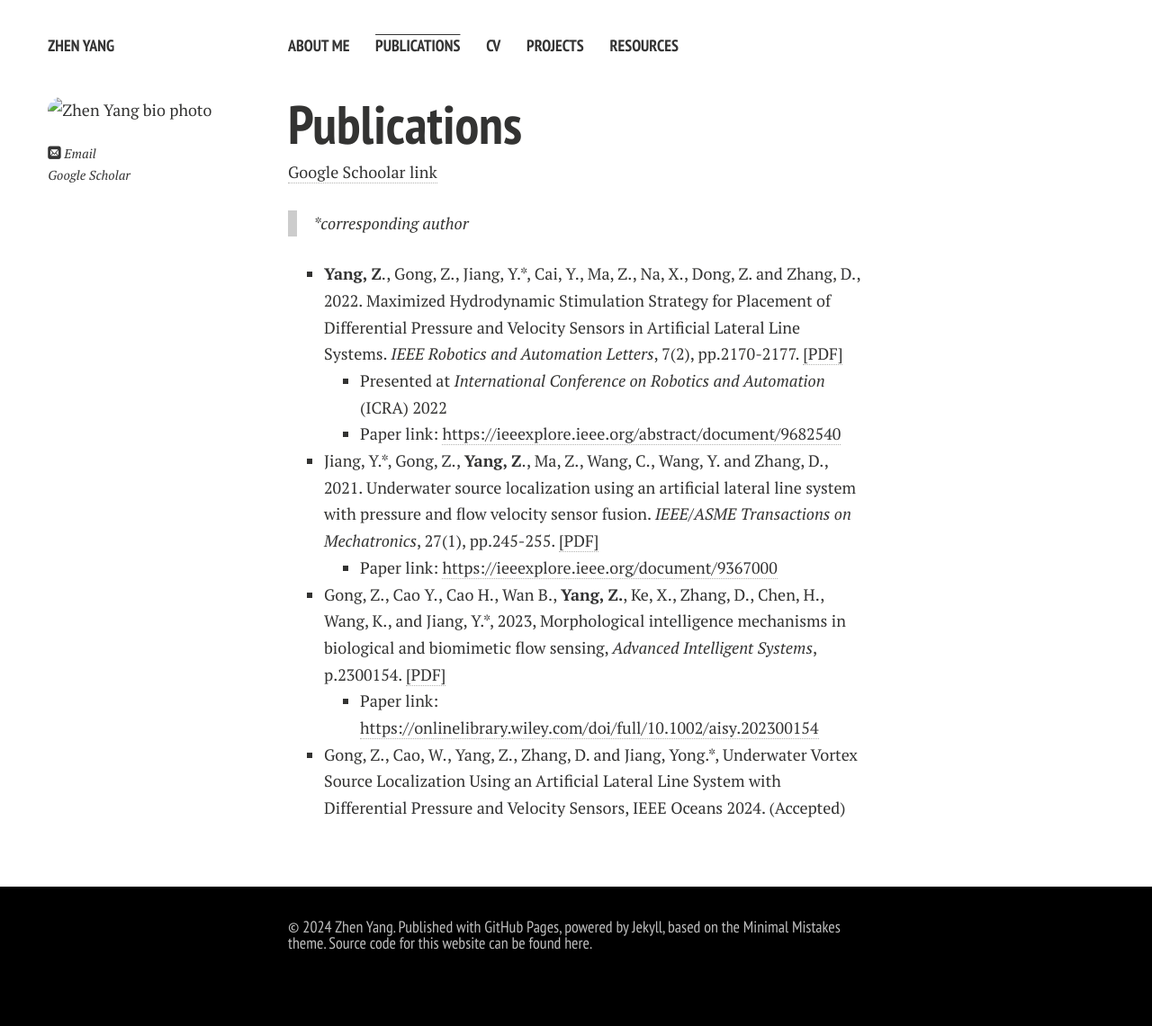
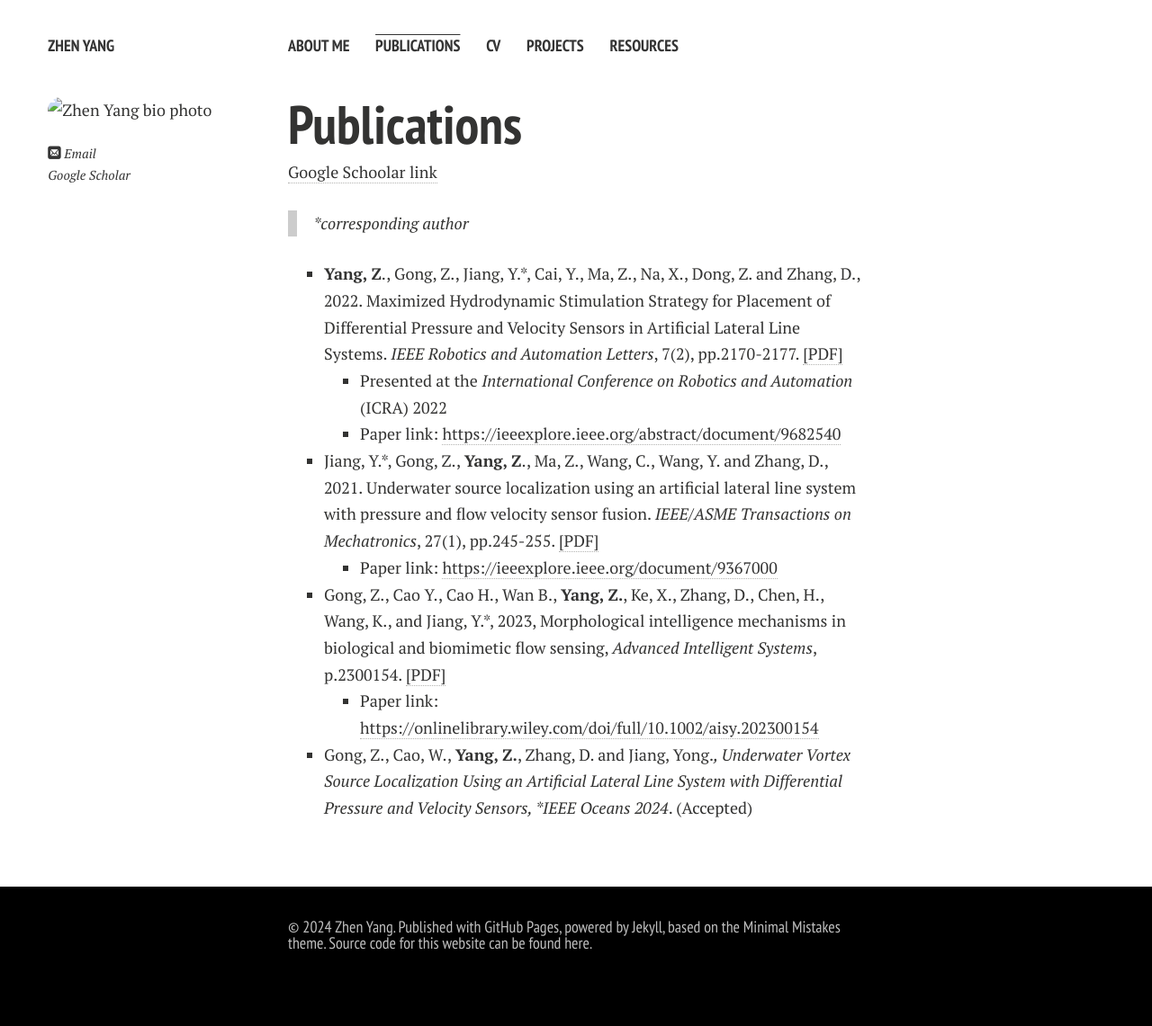
Before and after one commit to zcgyang/zcgyang.github.io, a Jekyll site: the page built from publications.md, in a window 1280 px wide. Shown: the whole page at 90% size. Built offline with Jekyll 4.4.1, drawn with Linux system fonts in a browser that asks for light colours; nearby versions of some CDN libraries; comment, search, counter and statistics services are not loaded; a style sheet for code colours, icons or effects is not loaded.

Commit message:
Update publications.md

```diff
--- a/publications.md
+++ b/publications.md
@@ -12,7 +12,7 @@ title: Publications
 > *corresponding author
 
 - **Yang, Z**., Gong, Z., Jiang, Y.\*, Cai, Y., Ma, Z., Na, X., Dong, Z. and Zhang, D., 2022. Maximized Hydrodynamic Stimulation Strategy for Placement of Differential Pressure and Velocity Sensors in Artificial Lateral Line Systems. *IEEE Robotics and Automation Letters*, 7(2), pp.2170-2177. [[PDF]](/publications/Yang2022.pdf)
-  - Presented at *International Conference on Robotics and Automation* (ICRA) 2022
+  - Presented at the *International Conference on Robotics and Automation* (ICRA) 2022
   - Paper link:
   [https://ieeexplore.ieee.org/abstract/document/9682540](https://ieeexplore.ieee.org/abstract/document/9682540)
 
@@ -22,4 +22,4 @@ title: Publications
 - Gong, Z., Cao Y., Cao H., Wan B., **Yang, Z.**, Ke, X., Zhang, D., Chen, H., Wang, K., and Jiang, Y.\*, 2023, Morphological intelligence mechanisms in biological and biomimetic flow sensing, *Advanced Intelligent Systems*, p.2300154. [[PDF]](/publications/Gong2023.pdf)
   - Paper link: [https://onlinelibrary.wiley.com/doi/full/10.1002/aisy.202300154](https://onlinelibrary.wiley.com/doi/full/10.1002/aisy.202300154)
 
-- Gong, Z., Cao, W., Yang, Z., Zhang, D. and Jiang, Yong.*, Underwater Vortex Source Localization Using an Artificial Lateral Line System with Differential Pressure and Velocity Sensors, IEEE Oceans 2024. (Accepted)
+- Gong, Z., Cao, W., **Yang, Z.**, Zhang, D. and Jiang, Yong.*, Underwater Vortex Source Localization Using an Artificial Lateral Line System with Differential Pressure and Velocity Sensors, *IEEE Oceans 2024*. (Accepted)
```
